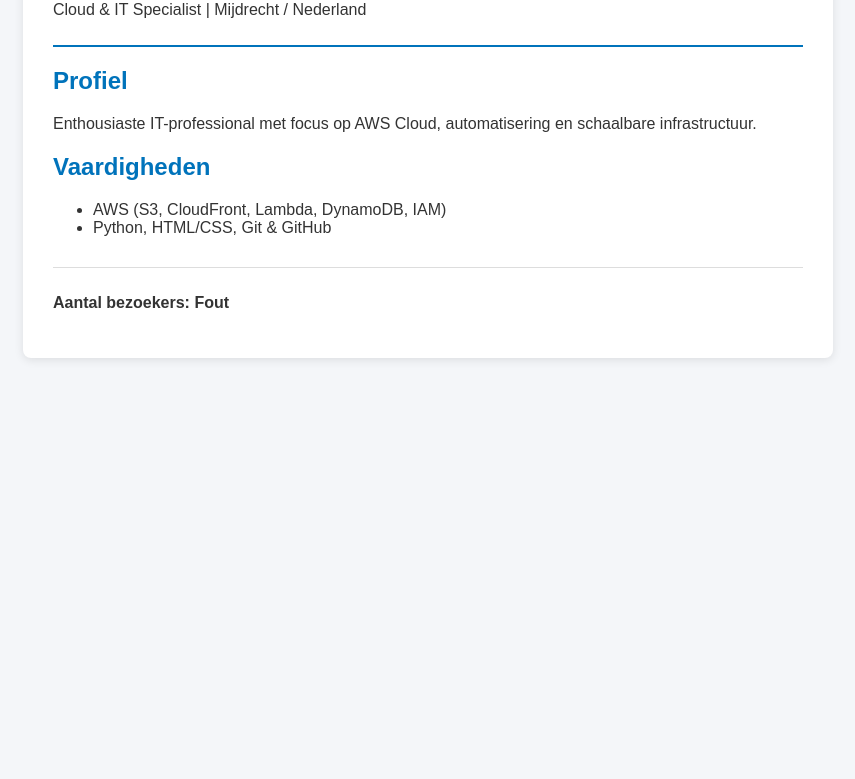
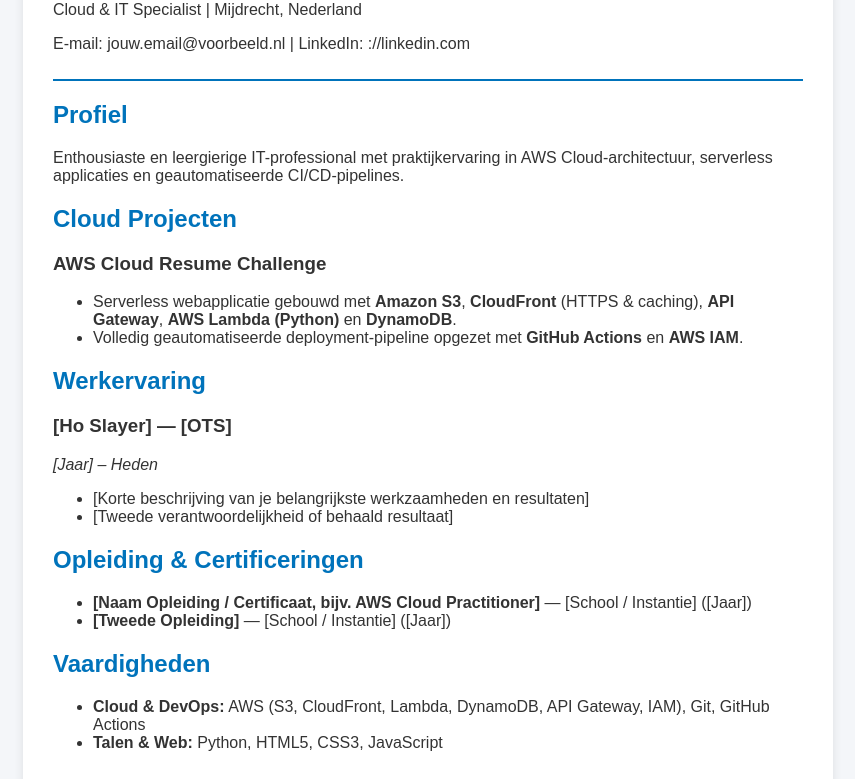
Before and after one commit to svirgill/mijn-cloud-cv, a plain HTML site: page index.html in a window 1280 px wide. Shown: the part 142-921 px from the top of the page, without its empty margins (212-1067 px from the left). Before the commit the page ends 800 px from the top, so only its background shows below. Drawn offline with Linux system fonts and the light colour scheme; no server answers.

Commit message:
Update index.html

```diff
--- a/index.html
+++ b/index.html
@@ -3,26 +3,54 @@
 <head>
     <meta charset="UTF-8">
     <meta name="viewport" content="width=device-width, initial-scale=1.0">
-    <title>Mijn Cloud CV</title>
+    <title>CV - Sven</title>
     <link rel="stylesheet" href="style.css">
 </head>
 <body>
     <div class="container">
         <header>
-            <h1>Jouw Naam</h1>
-            <p>Cloud & IT Specialist | Mijdrecht / Nederland</p>
+            <h1>Sven [Landveld]</h1>
+            <p>Cloud & IT Specialist | Mijdrecht, Nederland</p>
+            <p>E-mail: jouw.email@voorbeeld.nl | LinkedIn: ://linkedin.com</p>
         </header>
 
         <section>
             <h2>Profiel</h2>
-            <p>Enthousiaste IT-professional met focus op AWS Cloud, automatisering en schaalbare infrastructuur.</p>
+            <p>Enthousiaste en leergierige IT-professional met praktijkervaring in AWS Cloud-architectuur, serverless applicaties en geautomatiseerde CI/CD-pipelines.</p>
+        </section>
+
+        <section>
+            <h2>Cloud Projecten</h2>
+            <h3>AWS Cloud Resume Challenge</h3>
+            <ul>
+                <li>Serverless webapplicatie gebouwd met <strong>Amazon S3</strong>, <strong>CloudFront</strong> (HTTPS & caching), <strong>API Gateway</strong>, <strong>AWS Lambda (Python)</strong> en <strong>DynamoDB</strong>.</li>
+                <li>Volledig geautomatiseerde deployment-pipeline opgezet met <strong>GitHub Actions</strong> en <strong>AWS IAM</strong>.</li>
+            </ul>
+        </section>
+
+        <section>
+            <h2>Werkervaring</h2>
+            <h3>[Ho Slayer] — [OTS]</h3>
+            <p><em>[Jaar] – Heden</em></p>
+            <ul>
+                <li>[Korte beschrijving van je belangrijkste werkzaamheden en resultaten]</li>
+                <li>[Tweede verantwoordelijkheid of behaald resultaat]</li>
+            </ul>
+        </section>
+
+        <section>
+            <h2>Opleiding & Certificeringen</h2>
+            <ul>
+                <li><strong>[Naam Opleiding / Certificaat, bijv. AWS Cloud Practitioner]</strong> — [School / Instantie] ([Jaar])</li>
+                <li><strong>[Tweede Opleiding]</strong> — [School / Instantie] ([Jaar])</li>
+            </ul>
         </section>
 
         <section>
             <h2>Vaardigheden</h2>
             <ul>
-                <li>AWS (S3, CloudFront, Lambda, DynamoDB, IAM)</li>
-                <li>Python, HTML/CSS, Git & GitHub</li>
+                <li><strong>Cloud & DevOps:</strong> AWS (S3, CloudFront, Lambda, DynamoDB, API Gateway, IAM), Git, GitHub Actions</li>
+                <li><strong>Talen & Web:</strong> Python, HTML5, CSS3, JavaScript</li>
             </ul>
         </section>
 
@@ -32,10 +60,17 @@
     </div>
 
     <script>
-        fetch("https://08dj6iq8dj.execute-api.eu-central-1.amazonaws.com/views")
+        const apiId = "08dj6iq8dj";
+        const region = "eu-central-1";
+        fetch("https://" + apiId + ".execute-api." + region + "://")
             .then(response => response.json())
-            .then(data => { document.getElementById('counter').innerText = data.views; })
-            .catch(error => { document.getElementById('counter').innerText = 'Fout'; });
+            .then(data => {
+                document.getElementById('counter').innerText = data.views;
+            })
+            .catch(error => {
+                console.error('Fout bij ophalen:', error);
+                document.getElementById('counter').innerText = 'Fout';
+            });
     </script>
 </body>
 </html>
```
